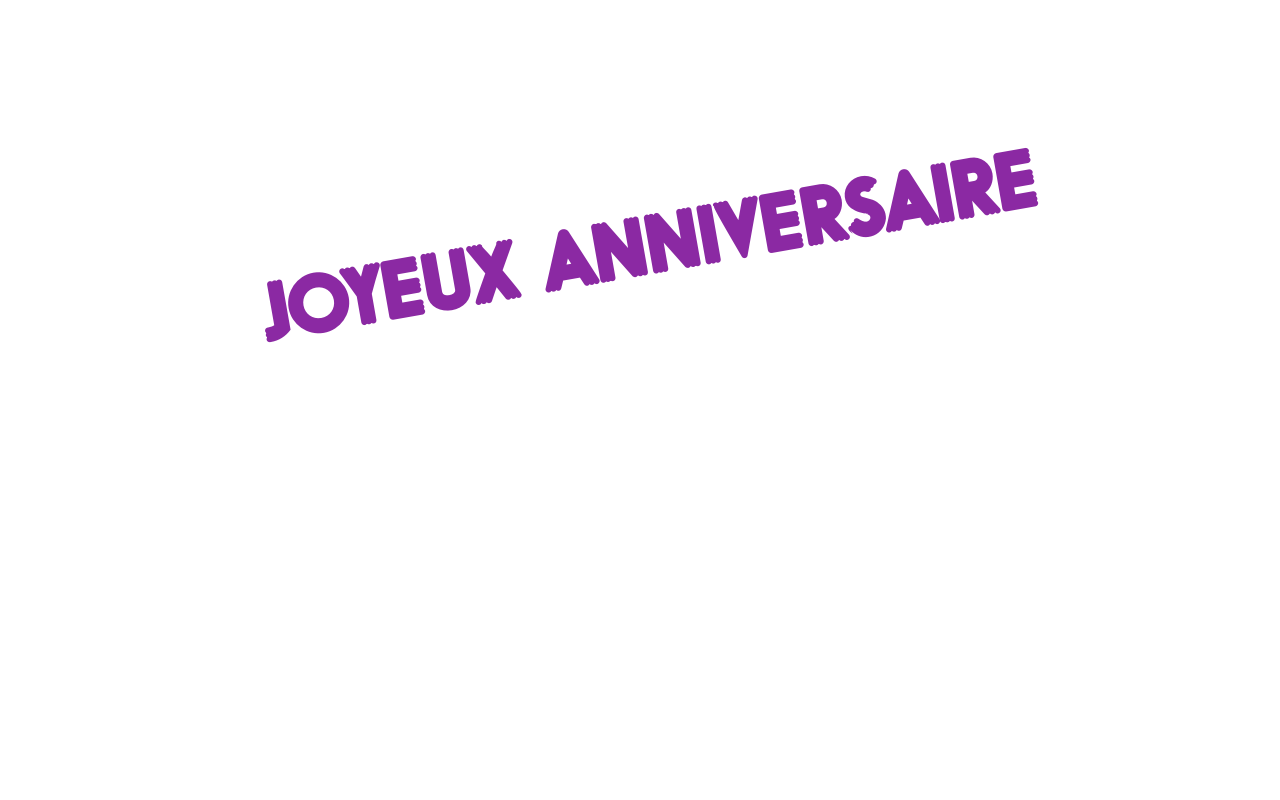
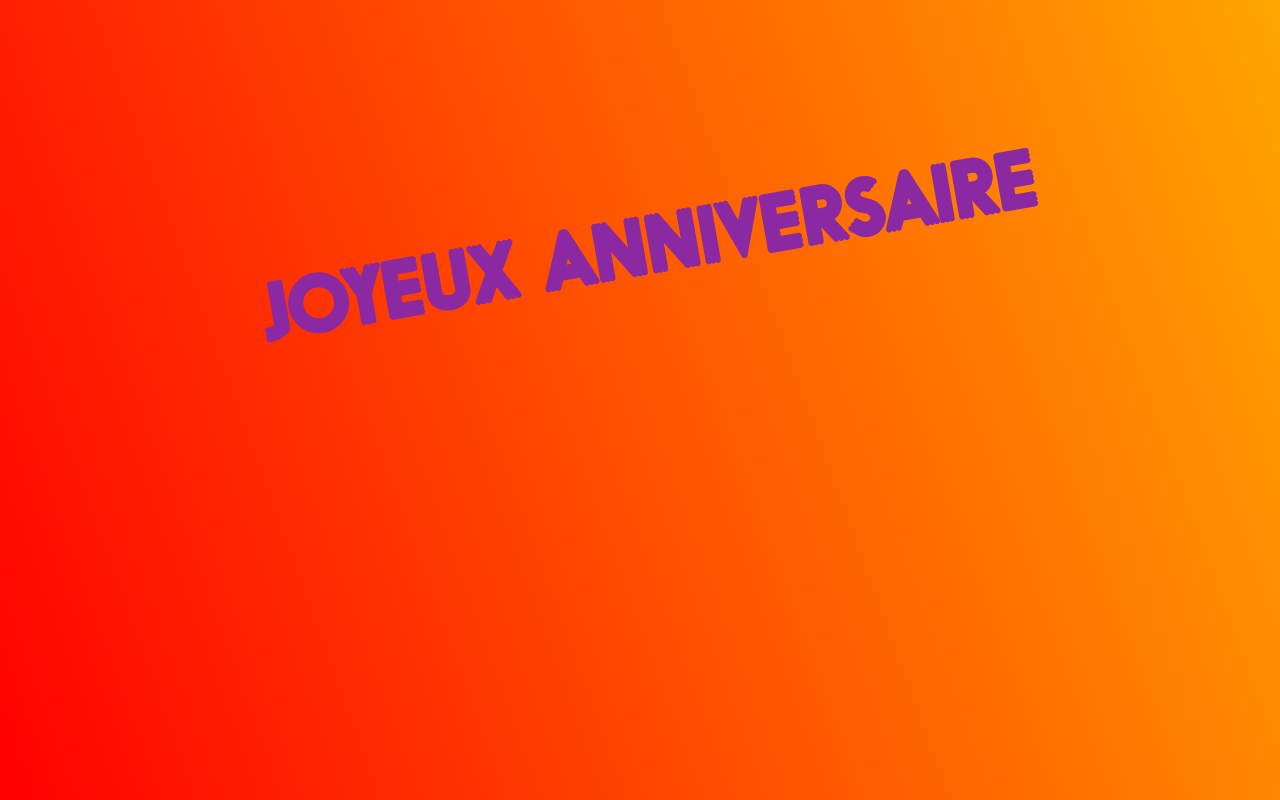
Before and after one commit to AnonymeUSB/birthday, a plain HTML site: page index.html in a window 1280 px wide. Drawn offline with Linux system fonts and the light colour scheme.

Commit message:
Update styles.css

```diff
--- a/styles.css
+++ b/styles.css
@@ -7,6 +7,7 @@ body {
     font-family: "StudioNeon";
     color: aqua;
     font-size: 250%;
+    background: linear-gradient(70deg, red, orange);
 }
 
 h1 {
```
